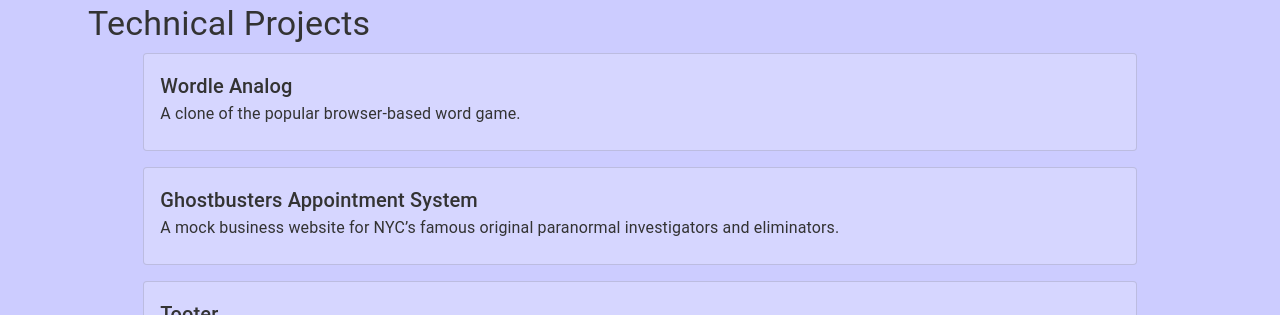
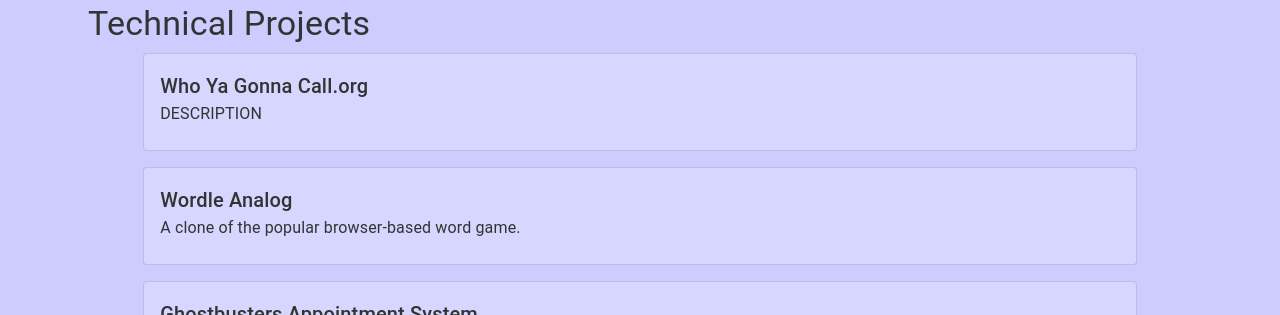
Before and after one commit to souzamartin/msnet-v3, a React (Create React App) app: page /work in a window 1280 px wide. Shown: the part 144-459 px from the top of the page. Built offline with nearby package versions, Linux system fonts and the light colour scheme.

Commit message:
Updated résumé again

```diff
--- a/src/res/projectData.js
+++ b/src/res/projectData.js
@@ -23,6 +23,26 @@
 // },
 
 const projectData = [
+    {
+        name: "Who Ya Gonna Call.org",
+        link: {
+            url: "https://whoyagonnacall.org/",
+            label: "Live Site"
+        },
+        demo: null,
+        repo: null,
+        desc: "DESCRIPTION",
+        userStories: [
+            "USERSTORY1",
+            "USERSTORY2",
+            "USERSTORYn"
+        ],
+        tech: [
+            "TECH1",
+            "TECH2",
+            "TECHn"
+        ]
+    },
     {
         name: "Wordle Analog",
         link: {
```
Also changed, not shown: 1 other file (tests, documents, lock files or other folders).
